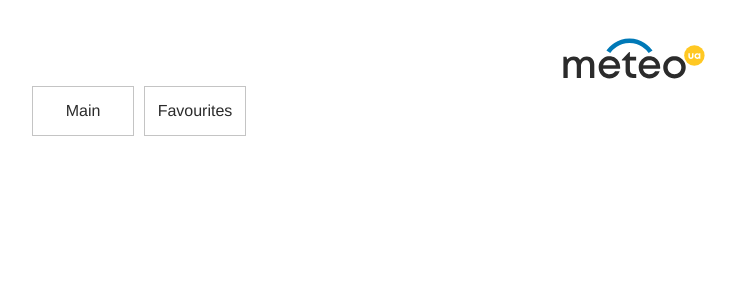
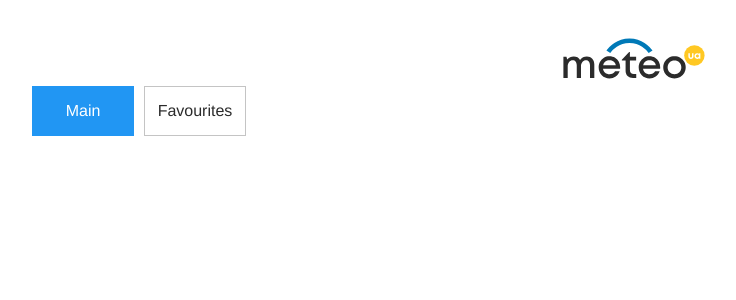
Before and after one commit to VladVoynalovych/weather_app, a Vue app: page / in a window 1280 px wide. Shown: the top 300 px of the page, without its empty margins (6-742 px from the left). Built offline with nearby package versions, Linux system fonts and the light colour scheme.

Commit message:
update( DefaultLayout.vue ): navigation

```diff
--- a/src/layouts/DefaultLayout.vue
+++ b/src/layouts/DefaultLayout.vue
@@ -2,8 +2,17 @@
   <nav>
     <img :src="logo" alt="" class="logo">
     <div class="buttons-wrapper">
-      <CardButton class="main" :button-text="'Main'"></CardButton>
-      <CardButton class="favourites" :button-text="'Favourites'"></CardButton>
+      <CardButton
+        :class="['main', { active: this.currentNavigation === 'Main' }]"
+        :button-text="'Main'"
+        @click.native="goTo('/')"
+      ></CardButton>
+
+      <CardButton
+        :class="['favourites', { active: this.currentNavigation === 'Favourites' }]"
+        :button-text="'Favourites'"
+        @click.native="goTo('/favourites')"
+      ></CardButton>
     </div>
   </nav>
 </template>
@@ -26,6 +35,16 @@ export default {
     return {
       logo
     }
+  },
+  methods: {
+    goTo(location) {
+      this.$router.push(location).catch(() => {});
+    }
+  },
+  computed: {
+    currentNavigation() {
+      return this.$route.name;
+    }
   }
 }
 </script>
```
